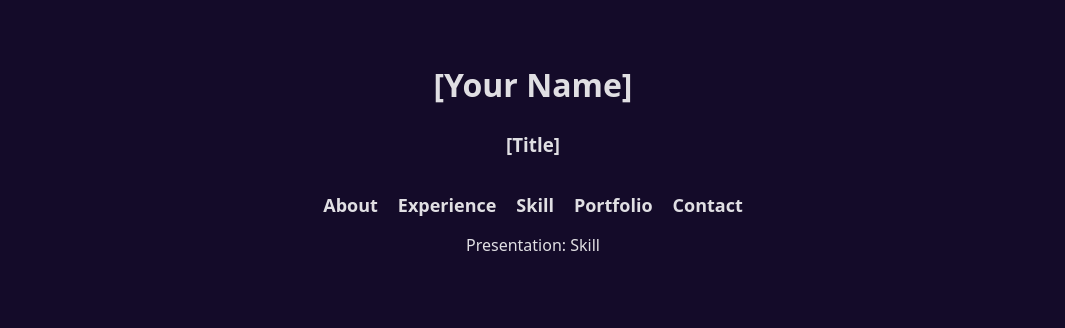
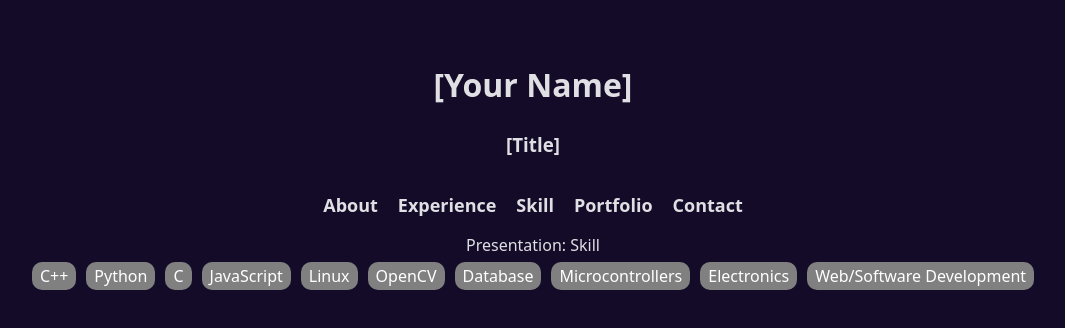
Before and after one commit to gide03/Portfolio, a React (Vite) app: page / in a window 1280 px wide. Both pictures are taken after a click on the element "Skill". Shown: the top 328 px of the page, without its empty margins (107-1172 px from the left). Built offline with nearby package versions, Linux system fonts and the light colour scheme.

Commit message:
Add skill tags

```diff
--- a/src/components/Card.jsx
+++ b/src/components/Card.jsx
@@ -7,3 +7,14 @@ export const SocialCard = styled.div`
     display: flex;
     flex-direction: row;
 `;
+
+export const SkillCard = styled.div`
+    width: 100%;
+    display: flex;
+    flex-direction: row;
+    flex-wrap: wrap;
+    align-item: ceter;
+    justify-content: center;
+
+    white-space: nowrap;
+`;
--- /dev/null
+++ b/src/components/Tag.jsx
@@ -0,0 +1,11 @@
+import styled from "styled-components";
+
+export const Tag = styled.div`
+    padding: 2px 8px 2px 8px;
+    color: white;
+    background-color: gray;
+    margin: 5px;
+
+    border-radius: 10px;
+    font-weight: 500;
+`;
--- a/src/pages/Home.jsx
+++ b/src/pages/Home.jsx
@@ -1,7 +1,8 @@
 import { Navbar } from "../components/Navbar";
 import { useState } from "react";
 import { SocialBt } from "../components/Button";
-import { SocialCard } from "../components/Card";
+import { SocialCard, SkillCard } from "../components/Card";
+import { Tag } from "../components/Tag";
 
 const Nav = {
   ABOUT: "About",
@@ -32,6 +33,7 @@ const HomePage = () => {
 
         {/* Presentation */}
         <div>Presentation: {activeNav}</div>
+
         {/* ABOUT */}
         {(activeNav === Nav.ABOUT) && <div>
           <p>Lorem ipsum dolor sit amet consectetur adipisicing elit. Est quis facere debitis laboriosam amet iure facilis totam necessitatibus voluptate. Aut tenetur repellendus qui reiciendis voluptatibus animi, quia eos beatae vel iusto odio officiis numquam officia repudiandae quidem veniam eveniet eum. Asperiores, quasi esse officia culpa odit doloremque repellat aut modi fugit temporibus necessitatibus eveniet quo cupiditate. Temporibus totam magnam enim. Molestias, reiciendis atque. Rem incidunt quasi, provident porro laborum non ut debitis impedit natus voluptate atque ducimus ea delectus ex doloribus expedita maxime et? Repudiandae mollitia illo quaerat assumenda officiis modi. Ex, repudiandae? Mollitia, iste nulla tempora ullam perferendis qui?</p>
@@ -59,6 +61,21 @@ const HomePage = () => {
             </SocialBt>
           </SocialCard>
         </div>}
+
+        {/* SKILLS */}
+        {(activeNav == Nav.SKILL) && <SkillCard>
+          <Tag>C++</Tag>
+          <Tag>Python</Tag>
+          <Tag>C</Tag>
+          <Tag>JavaScript</Tag>
+          <Tag>Linux</Tag>
+          <Tag>OpenCV</Tag>
+          <Tag>Database</Tag>
+          <Tag>Microcontrollers</Tag>
+          <Tag>Electronics</Tag>
+          <Tag>Web/Software Development</Tag>
+
+        </SkillCard>}
       </div>
     </>
 }
```
